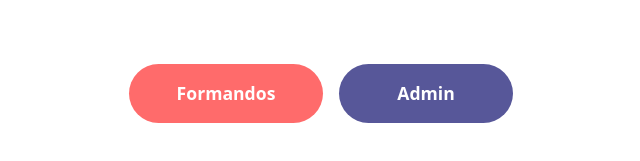
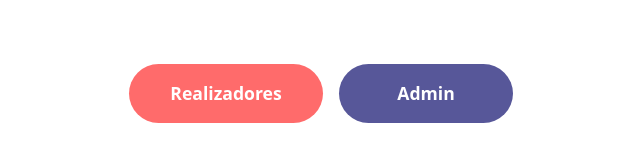
Before and after one commit to mukslima/dream-beast-frontend, a React (Vite) app: page /1/1/detalhes in a window 1280 px wide. Shown: the part 489-650 px from the top of the page, without its empty margins (319-959 px from the left). Built offline with nearby package versions, Linux system fonts and the light colour scheme.

Commit message:
style: name button

```diff
--- a/src/pages/Home.jsx
+++ b/src/pages/Home.jsx
@@ -12,7 +12,7 @@ function Home() {
         <div className="home-text">Mensagens que viram <br></br>lembranças para sempre.</div>
         <div className="home-subtext">Comece seu login e participe do momento</div>
         <div className="home-btns">
-          <Link to="/lista-formandos" className="home-btn login-btn">Formandos</Link>
+          <Link to="/lista-formandos" className="home-btn login-btn">Realizadores</Link>
           <Link to="/login-admin" className="home-btn admin-btn">Admin</Link>
         </div>
     </div>
```
